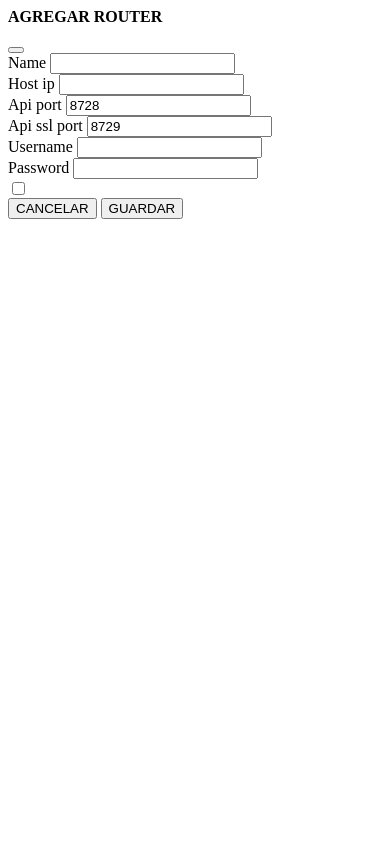
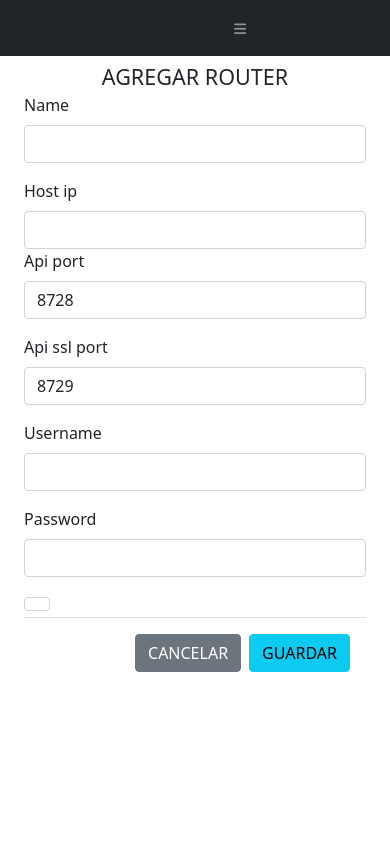
Before and after one commit to gerarivero/portal-curso, a Django app: page /gestionRouter/agregar_router in a window 390 px wide. Before the commit the page ends 219 px from the top, so only its background shows below. Run offline with Django 3.2, Linux system fonts and the light colour scheme; some libraries are stand-ins or nearby versions.

Commit message:
alta de router continuacion

```diff
--- /dev/null
+++ b/hotspot/gestionRouter/templates/gestionRouter/formulario_agregar_router.html
@@ -0,0 +1,140 @@
+{% extends 'dashboard/base.html' %}
+{% load widget_tweaks %}
+
+{% block CuerpoPagina %}
+<form method="post" action="{% url 'gestionRouter:agregar_router' %}" id="formulario_creacion">
+
+  {% csrf_token %}
+  <div class="row">
+    <h4 class="modal-title" style="text-align: center;margin: -19px 0 0;">AGREGAR ROUTER</h4>
+  </div>
+
+  {% if form.is_bound  %}
+    {% if form.errors %}
+
+      <div class="mb-3">
+        <label for="{{form.name.id_for_label}}" class="form-label">{{form.name.label}}</label>
+        {% if form.name.errors %}
+          {% render_field form.name class="form-control is-invalid" %}
+          {% for error in form.name.errors %}
+            <div class="invalid-feedback" style="margin-left:25%">
+              {{ error }}
+            </div>
+          {% endfor %}
+        {% else %}
+          {% render_field form.name class="form-control is-valid" %}
+        {% endif %}
+      </div>
+
+      <div class="col-md-6 position-relative">
+        <label for="{{form.host_ip.id_for_label}}" class="form-label">{{form.host_ip.label}}</label>
+        {% if form.host_ip.errors %}
+          {% render_field form.host_ip class="form-control is-invalid" %}
+          {% for error in form.host_ip.errors %}
+            <div class="invalid-feedback" style="margin-left:25%">
+              {{ error }}
+            </div>
+          {% endfor %}
+        {% else %}
+          {% render_field form.host_ip class="form-control is-valid" %}
+        {% endif %}
+      </div>
+
+      <div class="mb-3">
+        <label for="id_{{form.api_port.id_for_label}}" class="form-label">{{form.api_port.label}}</label>
+        {% if form.api_port.errors %}
+          {% render_field form.api_port class="form-control is-invalid" %}
+          {% for error in form.api_port.errors %}
+            <div class="invalid-feedback" style="margin-left:25%">
+              {{ error }}
+            </div>
+          {% endfor %}
+        {% else %}
+          {% render_field form.api_port class="form-control is-valid" %}
+        {% endif %}
+      </div>
+
+      <div class="mb-3">
+        <label for="{{form.api_ssl_port.id_for_label}}" class="form-label">{{form.api_ssl_port.label}}</label>
+        {% if form.api_ssl_port.errors %}
+          {% render_field form.api_ssl_port class="form-control is-invalid" %}
+          {% for error in form.api_ssl_port.errors %}
+            <div class="invalid-feedback" style="margin-left:25%">
+              {{ error }}
+            </div>
+          {% endfor %}
+        {% else %}
+          {% render_field form.api_ssl_port class="form-control is-valid" %}
+        {% endif %}
+      </div>
+
+      <div class="mb-3">
+        <label for="{{form.username.id_for_label}}" class="form-label">{{form.username.label}}</label>
+        {% if form.username.errors %}
+          {% render_field form.username class="form-control is-invalid" %}
+          {% for error in form.username.errors %}
+            <div class="invalid-feedback" style="margin-left:25%">
+              {{ error }}
+            </div>
+          {% endfor %}
+        {% else %}
+          {% render_field form.username class="form-control is-valid" %}
+        {% endif %}
+      </div>
+
+      <div class="mb-3">
+        <label for="{{form.password.id_for_label}}" class="form-label">{{form.password.label}}</label>
+        {% if form.password.errors %}
+          {% render_field form.password class="form-control is-invalid" %}
+          {% for error in form.password.errors %}
+            <div class="invalid-feedback" style="margin-left:25%">
+              {{ error }}
+            </div>
+          {% endfor %}
+        {% else %}
+          {% render_field form.password class="form-control is-valid" %}
+        {% endif %}
+      </div>
+    {% endif %}
+  {% else %}
+    <div class="mb-3">
+      <label for="{{form.name.id_for_label}}" class="form-label">{{form.name.label}}</label>
+      {% render_field form.name class="form-control" %}
+    </div>
+
+    <div class="col-md-6 position-relative">
+      <label for="{{form.host_ip.id_for_label}}" class="form-label">{{form.host_ip.label}}</label>
+      {% render_field form.host_ip class="form-control " %}
+    </div>
+
+    <div class="mb-3">
+      <label for="id_{{form.api_port.id_for_label}}" class="form-label">{{form.api_port.label}}</label>
+      {% render_field form.api_port class="form-control" %}
+    </div>
+
+    <div class="mb-3">
+      <label for="{{form.api_ssl_port.id_for_label}}" class="form-label">{{form.api_ssl_port.label}}</label>
+      {% render_field form.api_ssl_port class="form-control" %}
+    </div>
+
+    <div class="mb-3">
+      <label for="{{form.username.id_for_label}}" class="form-label">{{form.username.label}}</label>
+      {% render_field form.username class="form-control" %}
+    </div>
+
+    <div class="mb-3">
+      <label for="{{form.password.id_for_label}}" class="form-label">{{form.password.label}}</label>
+      {% render_field form.password class="form-control" %}
+    </div>
+  {% endif %}
+  <div class="form-group">
+    <label class="switch" id="switch_pass" title="show password"><input type="checkbox" onclick="mostrarPswd()" class="form-control primary">
+    <span class="slider round"></span>
+    </label>
+  </div>
+  <div class="modal-footer">
+    <button type="button" class="btn btn-secondary" data-dismiss="modal">CANCELAR</button>
+    <button type="submit" class="btn btn-info">GUARDAR</button>
+  </div>
+</form>
+{% endblock %}
--- a/hotspot/gestionRouter/templates/gestionRouter/includes/formulario_modal_agregar_router.html
+++ b/hotspot/gestionRouter/templates/gestionRouter/includes/formulario_modal_agregar_router.html
@@ -1,6 +1,7 @@
- {% load widget_tweaks %}
 
-<form method="post" action="{% url 'gestionRouter:agregar_router' %}">
+{% load widget_tweaks %}
+
+<form method="post" action="{% url 'gestionRouter:agregar_router' %}" id="formulario_creacion">
 
   {% csrf_token %}
   <div class="modal-dialog">
@@ -14,6 +15,7 @@
       </div>
       <div class="modal-footer">
         <button type="button" class="btn btn-secondary" data-dismiss="modal">CANCELAR</button>
+        <!--<button type="button" class="btn btn-info" onclick="registrar_router()">GUARDAR</button>-->
         <button type="submit" class="btn btn-info">GUARDAR</button>
       </div>
     </div>
--- a/hotspot/gestionRouter/views.py
+++ b/hotspot/gestionRouter/views.py
@@ -1,7 +1,12 @@
+from pyexpat.errors import messages
+from django.contrib import messages as msg
+import json
 from re import template
+from django.http import JsonResponse
 from django.shortcuts import redirect, render
 from django.views.generic import ListView,CreateView
-
+from django.template.loader import render_to_string
+from django.urls                    import reverse_lazy
 from .forms import RouterForm
 from .models import Router
 
@@ -33,19 +38,44 @@ class ListaRouterYHostpot(ListView):
     def get_queryset(self):
         return Router.objects.order_by('name')
 
+class AgregarRouter(CreateView):
+    template_name = 'gestionRouter/formulario_agregar_router.html'
+    model = Router
+    form_class = RouterForm
 
-class AgregarRouter(CreateView):
+    def get_success_url(self):
+        msg.success(self.request,'Router {} guardado con exito'.format(self.object.name))
+        return reverse_lazy('gestionRouter:panel')
+"""
+class AgregarRouterJson(CreateView):
     template_name = 'gestionRouter/includes/formulario_modal_agregar_router.html'
     model = Router
     form_class = RouterForm
 
-    def post(self, request, *args, **kwargs) :
-        formulario = self.form_class(request.POST)
-        if formulario.is_valid():
-            formulario.save()
+    def post(self, request, *args, **kwargs):
+        if request.is_ajax():
+            print('is ajax')
+            formulario = self.form_class(request.POST)
+            if formulario.is_valid():
+                formulario.save()
+                #mensaje = msg.success(request,'Router registrado con éxito')
+                #response = JsonResponse({'messages':mensaje})
+                # obtener la lista de router para mostrar en la tabla
+                html['html_table-router_tbody'] = render_to_string()
+                response = JsonResponse(html)
+                response.status_code = 200
+                return response
+            else:
+                print('fomulario INVALIDO')
+                html = dict()
+                html['html_formulario'] = render_to_string(self.template_name,{'form':formulario},request)
+                response = JsonResponse(html)
+                response.status_code = 400
+                return response
+        else:
+            print('no es ajax')
             return redirect('gestionRouter:panel')
-        else:
-            return render(request,self.template_name,{'form':formulario})
+"""
 
 def agregar_portal(request):
     return None
```
Also changed, not shown: hotspot/gestionRouter/static/gestionRouter/js/modal_router.js (+16 -0 lines), hotspot/gestionRouter/templates/gestionRouter/gestion_panel.html (+12 -6 lines), hotspot/gestionRouter/templates/gestionRouter/includes/mensajes.html (added, +11 -0 lines).
